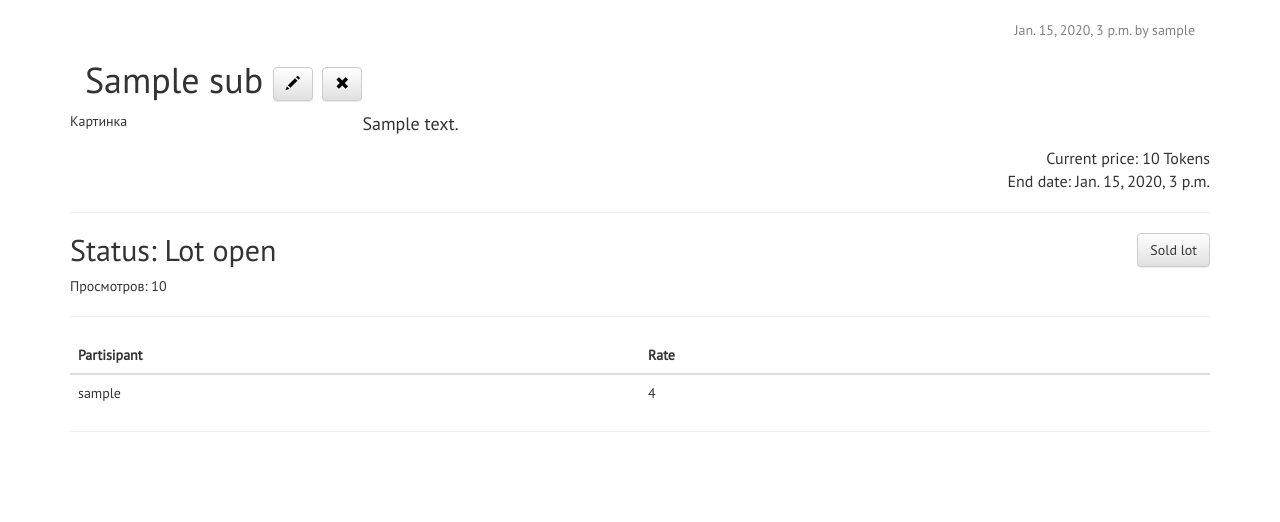
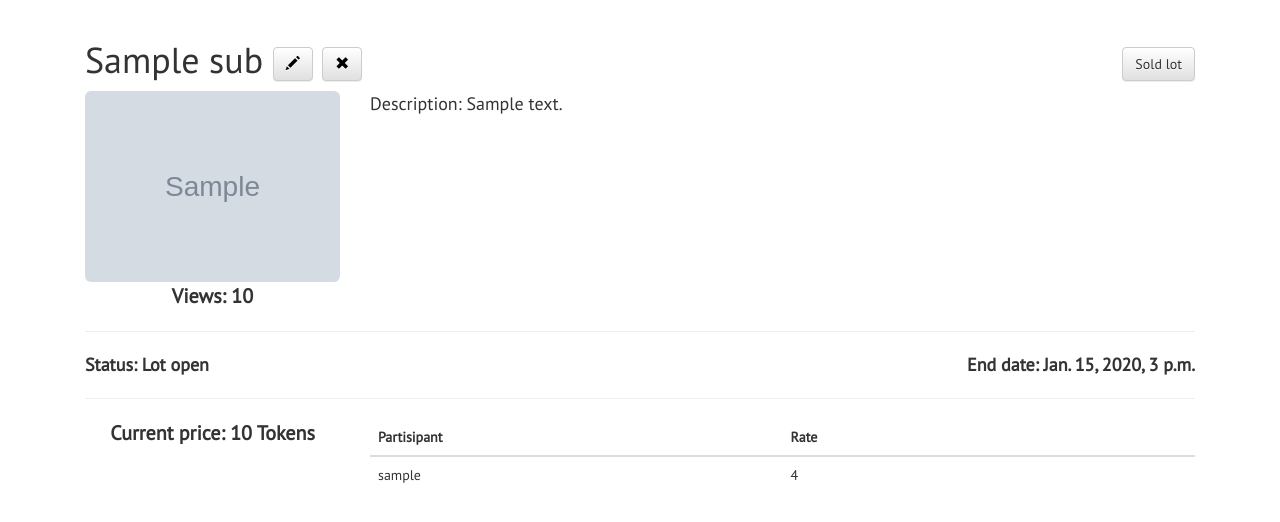
Before and after one commit to WitchZone/Auction, a Django app: page /lot/1/ in a window 1280 px wide. Shown: the part 52-574 px from the top of the page. Run offline with Django 3.2, Linux system fonts and the light colour scheme; a user stored in the database is signed in; tables that the repository leaves empty hold one stand-in row (values such as "Sample post"); grey boxes marked "Sample" are stand-in pictures; some libraries are stand-ins or nearby versions.

Commit message:
favicon.ico/images for lot/new dedign lot_detail

```diff
--- a/auction/forms.py
+++ b/auction/forms.py
@@ -26,7 +26,7 @@ class LotForm(BaseForm):
     image = forms.ImageField(required=False)
     class Meta:
         model = Lot_sub
-        fields = ('title', 'text', 'starting_price', 'end_date')
+        fields = ('title', 'text', 'starting_price', 'end_date', 'image')
 
 class RateForm(BaseForm):
     class Meta:
--- a/auction/static/css/auction.css
+++ b/auction/static/css/auction.css
@@ -61,9 +61,22 @@ div {
     padding-bottom: 10px;
 }
 
-.cur_price {
-    font-size: 16px;
+.cur_right {
+    font-size: 18px;
+    font-weight: bold;
     text-align: right;
+}
+
+.cur_left {
+    font-size: 18px;
+    font-weight: bold;
+    text-align: left;
+}
+
+.cur_center {
+    font-size: 20px;
+    font-weight: bold;
+    text-align: center;
 }
 
 nav {
--- a/auction/static/js/get_views.js
+++ b/auction/static/js/get_views.js
@@ -13,7 +13,7 @@ $(function() {
             data : { lot_id: lot_id,
                      csrfmiddlewaretoken: document.getElementsByName('csrfmiddlewaretoken')[0].value },
             success : function (json) {
-                $('#user_views').text('Просмотров: '+json['views']);
+                $('#user_views').text('Views: '+json['views']);
                 console.log("success");
             },
             error : function(xhr, errmsg, err) {
--- a/auction/templates/auction/base.html
+++ b/auction/templates/auction/base.html
@@ -11,6 +11,7 @@
         {% endblock %}
     </title>
     <script src="{% static "js/jquery.js" %}"></script>
+    <link rel="shortcut icon" href="{% static 'media/favicon.ico' %}"/>
     <link rel="stylesheet" href="{% static 'css/bootstrap.min.css' %}">
     <link rel="stylesheet" href="{% static 'css/bootstrap-theme.min.css' %}">
     <link rel="stylesheet" href="{% static 'css/auction.css' %}">
@@ -46,7 +47,7 @@
                 </ul>
             </div>
         </nav>
-        <div class="row main_text">
+        <div class="main_text">
             <div class="col-md-12">
                 {% block content %}
                 {% endblock %}
--- a/auction/templates/auction/login.html
+++ b/auction/templates/auction/login.html
@@ -5,9 +5,6 @@
 {% endblock %}
 
 {% block content %}
-    {% if form.errors %}
-        <div>Your username and password didn't match. Please try again.</div>
-    {% endif %}
     <div class="h4">Login:</div>
     <form id="login_form" class="post-form" method="post" action"={% url 'login' %}">
         {% csrf_token %}
--- a/auction/templates/auction/lot.html
+++ b/auction/templates/auction/lot.html
@@ -19,8 +19,10 @@
                 </a>
             </div>
             <div class="description">{{ lot.text|linebreaksbr }}</div>
-            <div class="cur_price">
-                 Current price: {{lot.starting_price}} Tokens.
+            <div class="cur_left">
+                {% if lot.is_open %}
+                    Current price: {{lot.starting_price}} Tokens.
+                {% endif %}
             </div>
         </div>
         <hr>
--- a/auction/templates/auction/lot_detail.html
+++ b/auction/templates/auction/lot_detail.html
@@ -6,13 +6,7 @@
 
 {% block content %}
     <div class="post">
-
-        <!--img src="{{ lot.image.url }}" class="img-rounded" style="width:300px;height:auto;"-->
-        {% if lot.published_date %}
-            <div class="date">
-                {{ lot.published_date}} by {{lot.author}}
-            </div>
-        {% endif %}
+        <div class="message">{{ mess }}</div>
         <div class="row">
             <div class="h1 col-md-12">{{ lot.title }}
                 {% if lot.is_open == False %}
@@ -20,6 +14,12 @@
                         [Sold] Winner: {{item.winner}}
                     {% endfor %}
                 {% endif%}
+                {% if ed and lot.is_open%}
+                    <form id="sold" class="post-form save" method="post" action"={% url 'lot_detail' pk=lot.pk %}">
+                        {% csrf_token %}
+                        <input type="submit" class="btn btn-default" name="submit" value="Sold lot"/>
+                    </form>
+                {% endif %}
                 {% if ed %}
                     {% if lot.is_open %}
                         <a class="btn btn-default" href="{% url 'lot_edit' pk=lot.pk %}"><span class="glyphicon glyphicon-pencil"></span></a>
@@ -27,33 +27,16 @@
                     <a class="btn btn-default" href="{% url 'lot_remove' pk=lot.pk %}"><span class="glyphicon glyphicon-remove"></span></a>
                 {% endif %}
             </div>
-        <div>
-        <div class="row">
-            <div class="col-md-3">Картинка</div>
-            <div class="col-md-9">
-                <div class="description">{{ lot.text|linebreaksbr }}</div>
-            </div>
         </div>
 
-
-        <div class="cur_price">
-            Current price: {{lot.starting_price}} Tokens
-        </div>
-        <div class="cur_price">
-            End date: {{ lot.end_date}}
-        </div>
-        <hr>
-        {% if ed and lot.is_open%}
-            <form id="sold" class="post-form save" method="post" action"={% url 'lot_detail' pk=lot.pk %}">
-                {% csrf_token %}
-                <input type="submit" class="btn btn-default" name="submit" value="Sold lot"/>
-            </form>
-        {% endif %}
-        {% if lot.end_date and lot.end_date > date_now  and lot.is_open %}
-            <div class="h2">Status: Lot open</div>
+        <div class="row">
+            <div class="col-md-3 pad">
+                <img src="{{ lot.image.url }}" class="img-rounded" style="max-width:100%;max-height:100%;">
+                <div class="cur_center">
                     {% if ed %}
-                <div>Просмотров: {{lot.views}}</div>
+                        Views: {{lot.views}}
                     {% else %}
+                        {% if user.is_authenticated %}
                             <div class="form">
                                 {% csrf_token %}
                                 <div id="user_views">
@@ -61,7 +44,41 @@
                                 </div>
                             </div>
                             <script src="/static/js/get_views.js"></script>
+                        {% else %}
+                            Views: {{lot.views}}
+                        {% endif %}
+                    {% endif %}
+                </div>
+            </div>
+            <div class="col-md-9">
+                <div class="description">Description: {{ lot.text|linebreaksbr }}</div>
+            </div>
+        </div>
         <hr>
+        <div class="row">
+            <div class="col-md-8">
+                <div class="cur_left">
+                    {% if lot.end_date and lot.end_date > date_now  and lot.is_open %}
+                        Status: Lot open
+                    {% else %}
+                        {% if lot.is_open == False %}
+                            Status: The lot is closed
+                        {% else %}
+                            Status: Time is over, wait for confirmation
+                        {% endif %}
+                    {% endif %}
+                </div>
+            </div>
+            <div class="col-md-4">
+                <div class="cur_right">End date: {{ lot.end_date}}</div>
+            </div>
+        </div>
+        <hr>
+        <div class="row">
+            <div class="col-md-3">
+                {% if ed %}
+                {% else %}
+                    {% if user.is_authenticated and lot.end_date and lot.end_date > date_now  and lot.is_open %}
                         <form id="form" class="post-form" method="post" action"={% url 'lot_detail' pk=lot.pk %}">
                             {% csrf_token %}
                             <div class="form-group">
@@ -69,16 +86,13 @@
                             </div>
                             <input type="submit" class="btn btn-default" name="submit" value="Rate" />
                         </form>
+                    {% endif%}
                 {% endif %}
-        {% else %}
-            {% if lot.is_open == False %}
-                <div class="h2">Status: The lot is closed</div>
-            {% else %}
-                <div class="h2">Status: Time is over, wait for confirmation</div>
-            {% endif %}
-        {% endif %}
-
-        <hr>
+                <div class="cur_center">
+                    Current price: {{lot.starting_price}} Tokens
+                </div>
+            </div>
+            <div class="col-md-9">
                 {% if backers_list %}
                 <table class="table table-hover">
                     <thead>
@@ -95,11 +109,11 @@
                             </tr>
                         {% endfor %}
                     </tbody>
-        <table>
+                </table>
                 {% else %}
-            <div class="h4">There are no participant<div>
+                    <div class="cur_center">There are no participant</div>
                 {% endif %}
-        <div class="message">{{ mess }}</div>
             </div>
-    <hr>
+        </div>
+    </div>
 {% endblock %}
--- a/auction/views.py
+++ b/auction/views.py
@@ -82,7 +82,7 @@ def lot_detail(request, pk):
 def lot_edit(request, pk):
         lot = get_object_or_404(Lot_sub, pk=pk)
         if request.method == "POST":
-            form = LotForm(request.POST, instance=lot)
+            form = LotForm(request.POST, request.FILES, instance=lot)
             if form.is_valid():
                 lot = form.save(commit=False)
                 lot.author = request.user
@@ -119,7 +119,7 @@ def lot_new(request):
         if request.method == "POST":
             print('Ima in lot new post')
             winnerform = WinnerForm()
-            form = LotForm(request.POST)
+            form = LotForm(request.POST, request.FILES)
             if form.is_valid():
                 lot = form.save(commit=False)
                 lot.author = request.user
--- a/mysite/settings.py
+++ b/mysite/settings.py
@@ -16,7 +16,7 @@ import os
 BASE_DIR = os.path.dirname(os.path.dirname(os.path.abspath(__file__)))
 TEMPLATE_DIR = os.path.join(BASE_DIR, 'templates')
 STATIC_DIR = os.path.join(BASE_DIR, 'static')
-MEDIA_DIR = os.path.join(BASE_DIR, 'media')
+MEDIA_DIR = os.path.join(STATIC_DIR, 'media')
 
 # Quick-start development settings - unsuitable for production
 # See https://docs.djangoproject.com/en/1.11/howto/deployment/checklist/
```
Also changed, not shown: auction/migrations/0018_lot_sub_image.py (added), auction/static/media/favicon.ico (added), auction/static/media/rango.jpg (deleted), static/media/ads/1486655307213.jpg (added), 1 other file. Lines whose indentation alone changed are shown as unchanged.
